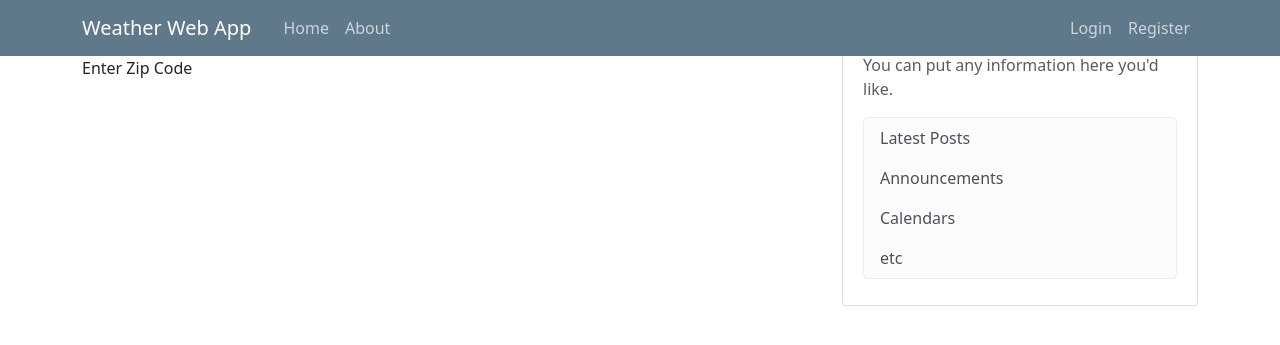
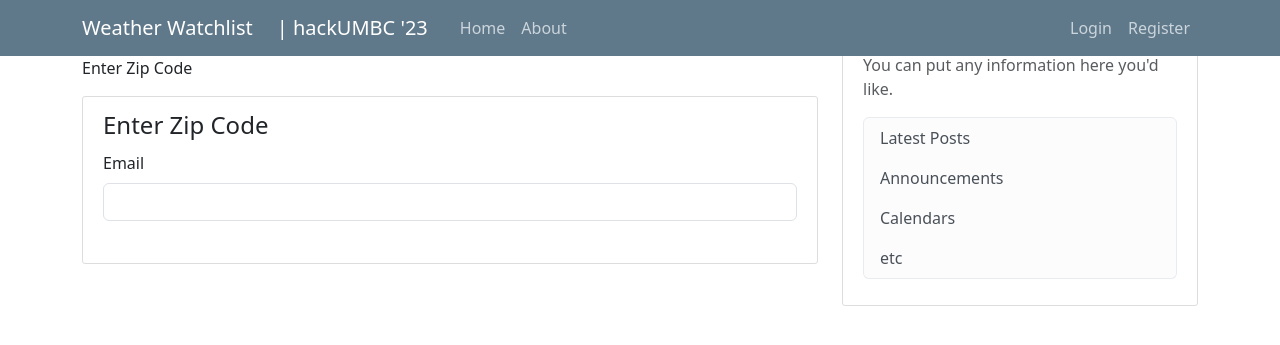
Before and after one commit to admc1337/hackUMBC2023, a Flask app: page / in a window 1280 px wide. Shown: the top 345 px of the page. Run offline with Flask 3, Linux system fonts and the light colour scheme; some libraries are stand-ins or nearby versions.

Commit message:
Add files via upload

```diff
--- a/Flask/templates/home.html
+++ b/Flask/templates/home.html
@@ -1,6 +1,6 @@
 {% extends "layout.html" %}
 {% block content %}
-<h1>Weather Web App! hackUMBC '23</h1>
+<h1>Weather Watchlist</h1>
 <p>Enter Zip Code</p>
 
 {% for post in posts %}
@@ -8,4 +8,26 @@
     <p>By {{ post.author }} </p>
     <p>{{ post.content }}</p>
 {% endfor %}
+
+<div class="content-section">
+    <form method="POST" action="">
+        {{ form.hidden_tag() }}
+        <fieldset class="form-group">
+            <legend class="border-bottom-mb-4">Enter Zip Code</legend>
+            <div class="form-group">
+                {{ form.email.label(class="form-control-label") }}
+
+                {% if form.email.errors %}
+                    {{ form.email(class="form-control form-control-lg is-invalid") }}
+                    <div class="invalid-feedback">
+                        {% for error in form.email.errors %}
+                            <span>{{ error }}</span>
+                        {% endfor %}
+                    </div>
+                {% else %}
+                    {{ form.email(class="form-control form-contro-lg") }}
+                {% endif %}
+            </div>
+    </form>
+</div>
 {% endblock content %}
--- a/Flask/templates/layout.html
+++ b/Flask/templates/layout.html
@@ -18,16 +18,17 @@
         <link href="starter-template.css" rel="stylesheet">
 
         {% if title %}
-            <title>Weather Web App - {{ title }}</title>
+            <title>Weather Watchlist - {{ title }}</title>
         {% else %}
-            <title>Weather Web App hackUMBC</title>
+            <title>Weather Watchlist hackUMBC</title>
         {% endif %}
     </head>
 <body>
     <header class="site-header">
         <nav class="navbar navbar-expand-md navbar-dark bg-steel fixed-top">
             <div class="container">
-                <a class="navbar-brand mr-4" href="/">Weather Web App</a>
+                <a class="navbar-brand mr-4" href="/">Weather Watchlist</a>
+                <a class="navbar-brand mr-4" href="https://www.hackumbc.tech/"> | hackUMBC '23</a>
                 <button class="navbar-toggler" type="button" data-toggle="collapse" data-target="#navbarToggle" aria-controls="navbarToggle" aria-expanded="false" aria-label="Toggle navigation">
                     <span class="navbar-toggler-icon"></span>
                 </button>
```
Also changed, not shown: Flask/templates/about.html (+8 -0 lines), Flask/templates/results.html (added, +11 -0 lines), Flask/templates/error.html (added), Flask/templates/input.html (added).
